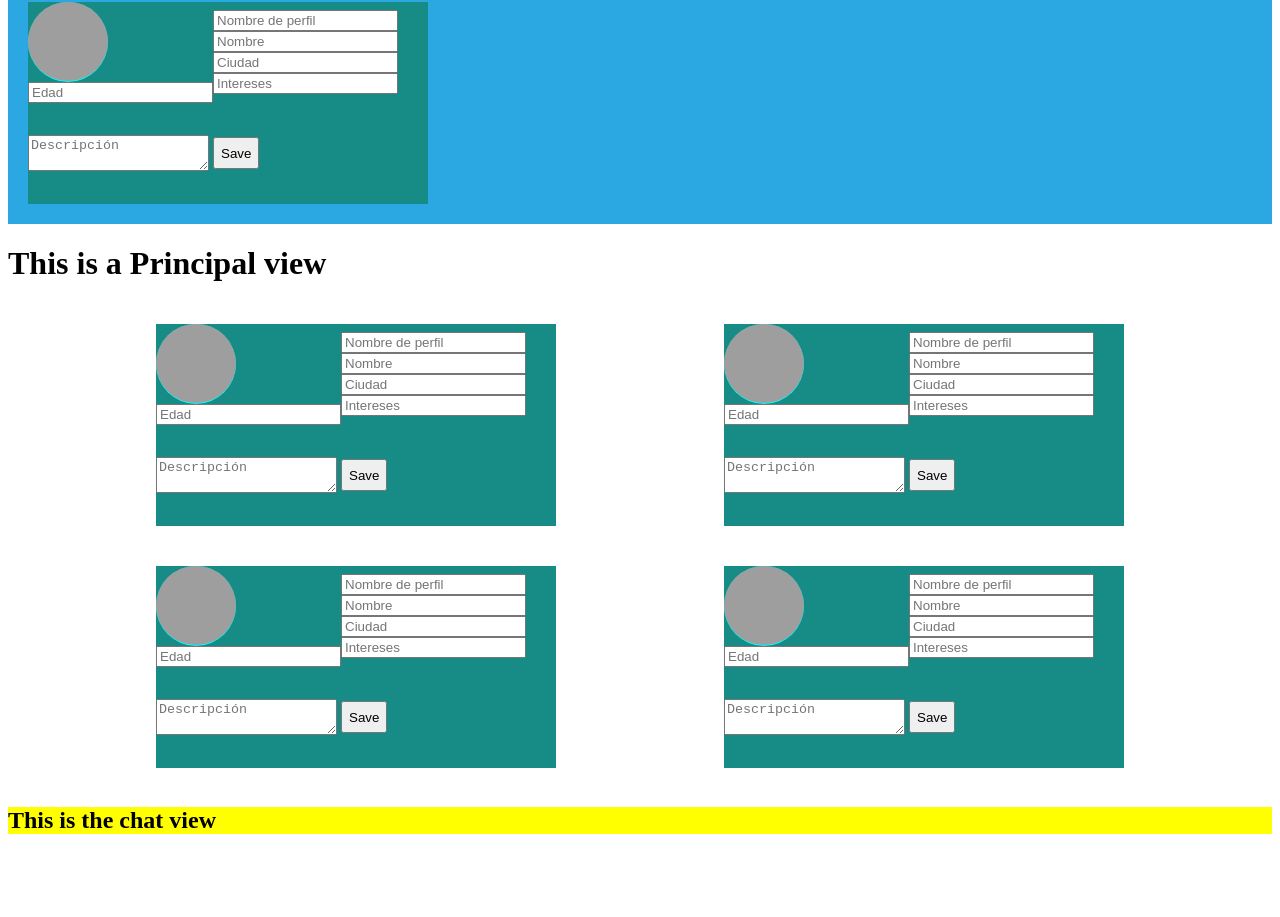
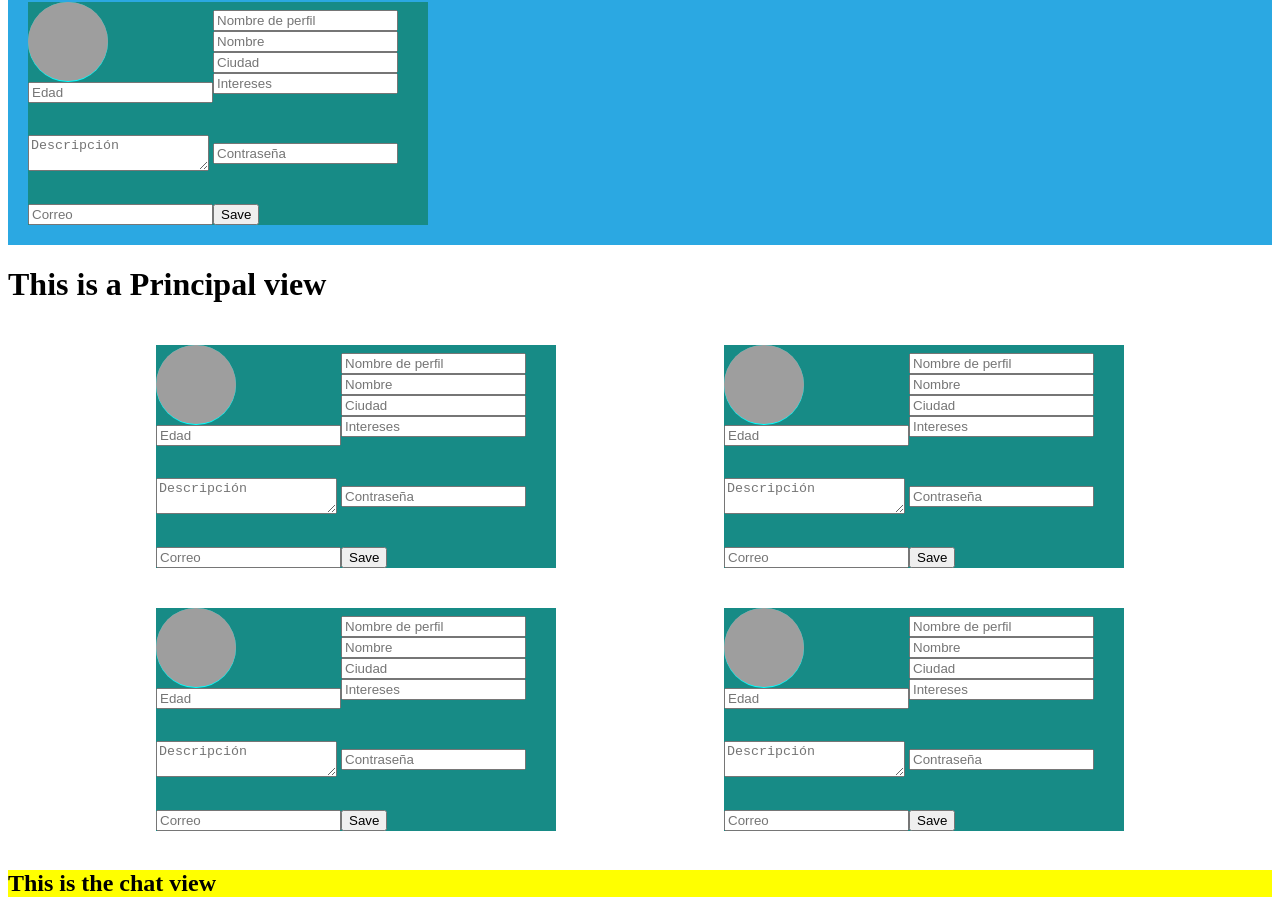
Before and after one commit to JoseLuCG/Proyecto_FinalCurso, a React (Create React App) app in the folder frontend/: page / in a window 1280 px wide. Shown: the part 849-1766 px from the top of the page. Before the commit the page ends 1703 px from the top, so only its background shows below. Built offline with nearby package versions, Linux system fonts and the light colour scheme; grey boxes are pictures that could not be loaded.

Commit message:
Delete the component <SaveButton>

```diff
--- a/frontend/src/Views/RegistrerView/RegistrerView.jsx
+++ b/frontend/src/Views/RegistrerView/RegistrerView.jsx
@@ -1,5 +1,4 @@
 import CircleButton from '../../components/CircleButton/CircleButton';
-import SaveButton from '../../components/SaveButton/SaveButton';
 import './RegistrerView.css';
 import ProfileCard from '../../components/ProfileCard/ProfileCard.jsx';
 
--- a/frontend/src/components/ProfileCard/ProfileCard.jsx
+++ b/frontend/src/components/ProfileCard/ProfileCard.jsx
@@ -2,7 +2,6 @@ import { useEffect, useState, useContext, useRef } from 'react';
 import { Context } from '../../storage/SharedStorage.jsx';
 import { changeValueFactory } from '../../tools/apptools.mjs';
 import PicIcon from "../PicIcon/PicIcon";
-import SaveButton from '../SaveButton/SaveButton.jsx';
 import styles from './ProfileCard.module.css';
 
 
@@ -63,7 +62,9 @@ function ProfileCard () {
                 <input onChange={interestChangeHandler} id="interests" type="text" placeholder="Intereses"/>
             </div>
             <textarea onChange={descriptionChangeHandler} name="description" id="description" cols="" rows="" placeholder="Descripción"></textarea>
-            <SaveButton/>
+            <input onChange={passwordChangeHandler} id="password" type="password" placeholder="Contraseña"/>
+            <input onChange={emailChangeHandler} id="email" type="text" placeholder="Correo"/>
+            <button id='saveButton'>Save</button>
         </div>
     );
 }
--- a/frontend/src/components/SaveButton/SaveButton.css
+++ /dev/null
@@ -1,6 +0,0 @@
-#saveButton {
-    max-width: 3rem;
-    min-width: 2rem;
-    max-height: 3rem;
-    min-height: 2rem;
-}
--- a/frontend/src/components/SaveButton/SaveButton.jsx
+++ /dev/null
@@ -1,10 +0,0 @@
-import './SaveButton.css';
-
-function SaveButton () {
-    return (
-        <>
-        <button id='saveButton'>Save</button>
-        </>
-    );
-}
-export default SaveButton;
```
